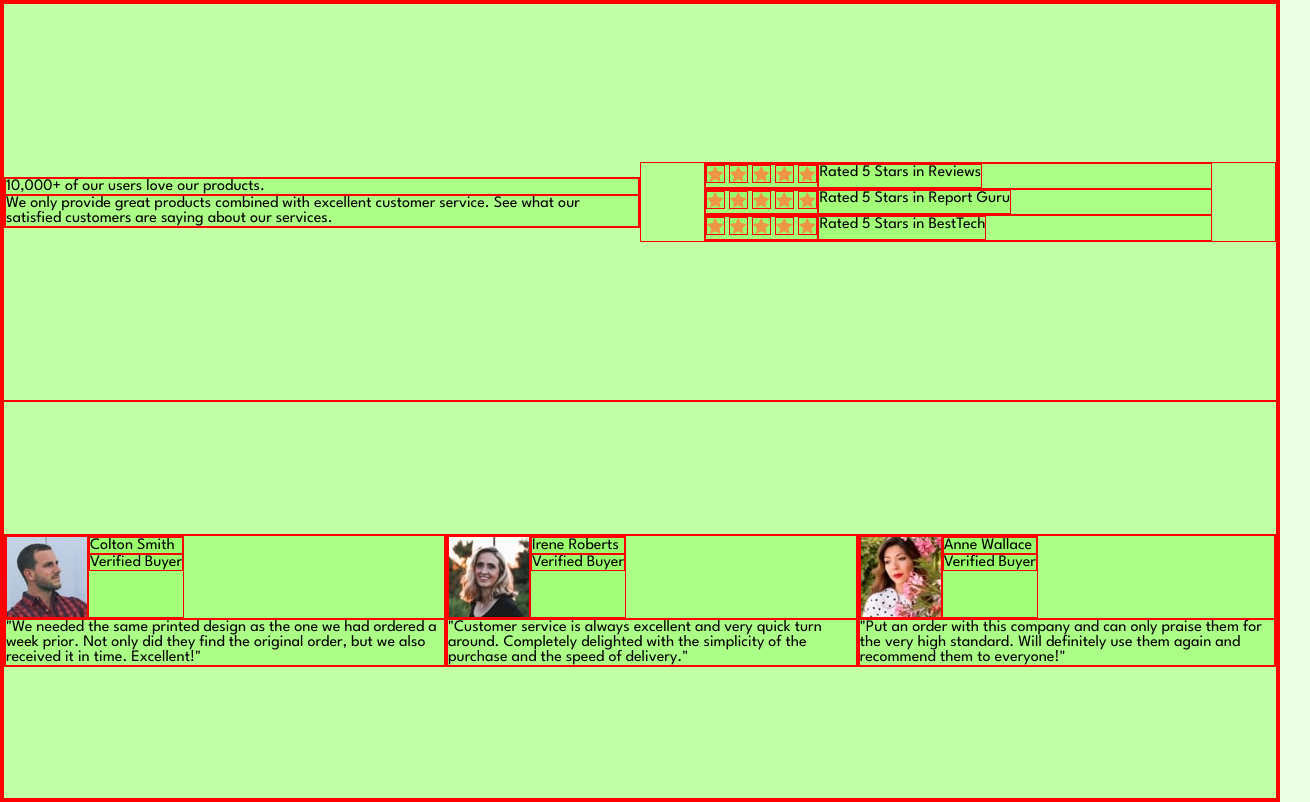
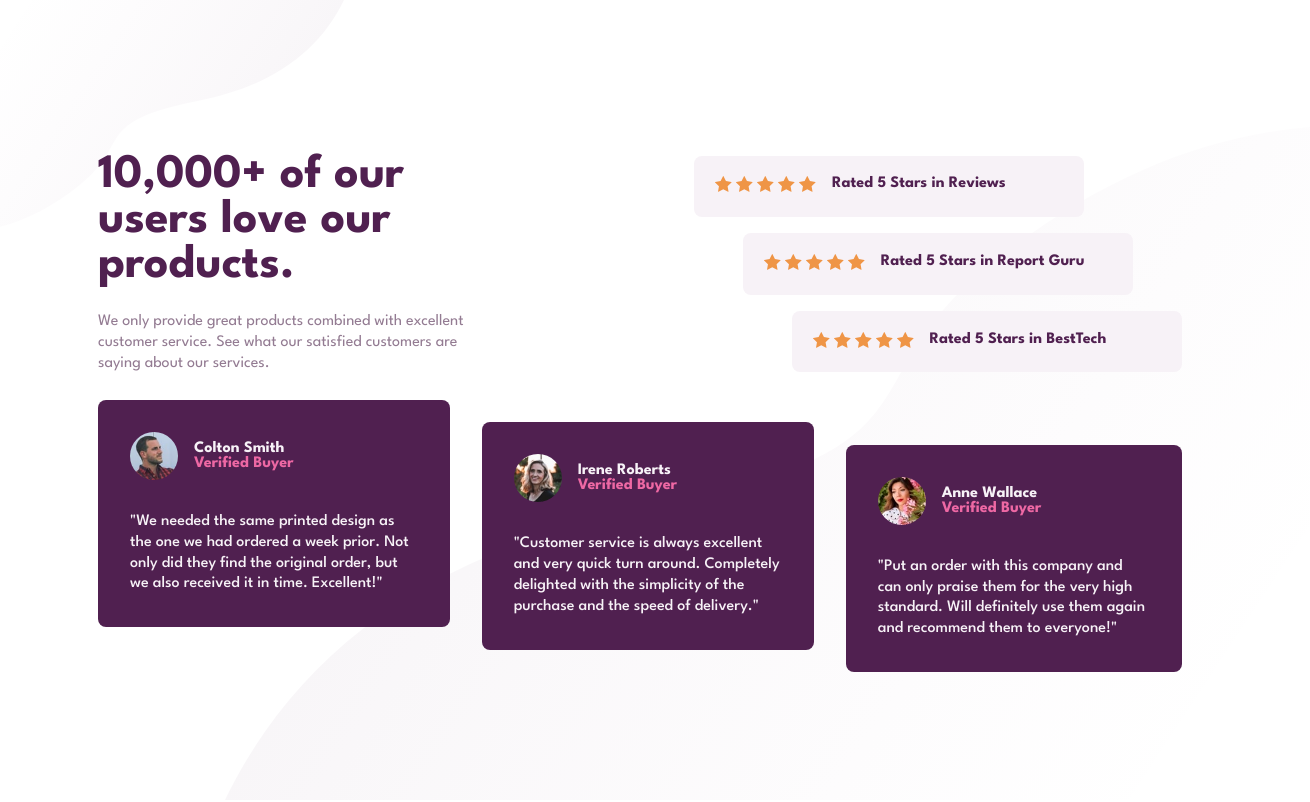
Before and after one commit to GrahamTheobald/social-proof-section-master, a plain HTML site: page index.html in a window 1280 px wide. Shown: the whole page, 1310 px wide, since content can reach past the window. Drawn offline with Linux system fonts and the light colour scheme.

Commit message:
completed desktop display

```diff
--- a/index.html
+++ b/index.html
@@ -33,7 +33,9 @@
           </p>
         </div>
         <div class="ratings">
-          <div class="rating">
+          <div class="ratings-box">
+
+            <div class="rating rating-first">
               <div class="rating-stars">
                 <img src="./images/icon-star.svg" alt="star">
                 <img src="./images/icon-star.svg" alt="star">
@@ -45,7 +47,7 @@
                 Rated 5 Stars in Reviews
               </div>
             </div>
-          <div class="rating">
+            <div class="rating rating-second">
               <div class="rating-stars">
                 <img src="./images/icon-star.svg" alt="star">
                 <img src="./images/icon-star.svg" alt="star">
@@ -57,7 +59,7 @@
                 Rated 5 Stars in Report Guru
               </div>
             </div>
-          <div class="rating">
+            <div class="rating rating-third">
               <div class="rating-stars">
                 <img src="./images/icon-star.svg" alt="star">
                 <img src="./images/icon-star.svg" alt="star">
@@ -71,8 +73,9 @@
             </div>
           </div>
         </div>
+      </div>
       <div class="bottom">
-        <div class="card">
+        <div class="card card-first">
           <div class="card-top">
             <img src="./images/image-colton.jpg" alt="colton">
             <div>
@@ -90,7 +93,7 @@
             Excellent!"
           </p>
         </div>
-        <div class="card">
+        <div class="card card-second">
           <div class="card-top">
             <img src="./images/image-irene.jpg" alt="irene">
             <div>
@@ -107,7 +110,7 @@
             delighted with the simplicity of the purchase and the speed of delivery."
           </p>
         </div>
-        <div class="card">
+        <div class="card card-third">
           <div class="card-top">
             <img src="./images/image-anne.jpg" alt="anne">
             <div>
--- a/styles.css
+++ b/styles.css
@@ -4,11 +4,9 @@
 --Dark-Grayish-Magenta: hsl(303, 10%, 53%);
 --Light-Grayish-Magenta: hsl(300, 24%, 96%);
 --White: hsl(0, 0%, 100%);
-}
 
-* {
-    border: 1px solid red;
-    background-color: hsla(100, 100%, 50%, 0.1)
+--line-height: 1.3;
+--border-radius: .5rem;
 }
 
 body {
@@ -24,43 +22,145 @@ body {
     flex-direction: column;
     height: 100%;
     justify-content: center;
+    padding: 8rem;
+    min-width: 1340px;
+    background-image:
+        url('./images/bg-pattern-bottom-desktop.svg'),
+        url('./images/bg-pattern-top-mobile.svg');
+    background-position: bottom right, top left;
+    background-repeat: no-repeat, no-repeat;
 }
 
 .top {
     flex: 1;
     display: flex;
     align-items: center;
+    justify-content: space-between;
 }
 
 .header {
+    display: flex;
+    flex-direction: column;
+    justify-content: center;
+    gap: 1.5rem;
+    height: 100%;
     width: 50%;
-
 }
 
+.heading {
+    font-size: 3rem;
+    width: 65%;
+    font-weight: 700;
+    color: var(--Very-Dark-Magenta)
+}
+
+.heading-below {
+    width: 70%;
+    color: var(--Dark-Grayish-Magenta);
+    line-height: var(--line-height);
+}
 .ratings {
+    display: flex;
     width: 50%;
     display: flex;
     flex-direction: column;
-    align-items: center;
+}
+.ratings-box {
+    align-self: flex-end;
+    display: flex;
+    flex-direction: column;
+    gap: 1rem;
+    border-color:hsl(300, 43%, 22%);
+    width: 90%;
 }
 
 .rating {
+    right: 0;
     display: flex;
     justify-content: flex-start;
-    width: 80%
+    /* flex-wrap: nowrap; */
+    gap: 1rem;
+    width: 80%;
+    padding: 1.3rem;
+    border-radius: var(--border-radius);
+    background-color: var(--Light-Grayish-Magenta);
 }
+
+.rating-first {
+    align-self: flex-start;
+}
+.rating-second {
+    align-self: center;
+}
+.rating-third {
+    align-self: flex-end;
+}
+
+.rating-text {
+    color: var(--Very-Dark-Magenta);
+    font-weight: 700;
+    background-color: inherit;
+}
+
+.rating-stars {
+    /* display: flex; */
+    gap: .5rem;
+}
+
+/* .rating-stars img {
+    width: 100%;
+} */
+
 
 .bottom {
     flex: 1;
     display: flex;
     align-items: center;
+    gap: 2rem;
 }
 
 .card {
     display: flex;
     flex-direction: column;
+    padding: 2rem;
+    gap: 2rem;
+    border-radius: var(--border-radius);
+    background-color: var(--Very-Dark-Magenta);
 }
 
 .card-top {
     display: flex;
+    align-items: center;
+    gap: 1rem;
 }
+
+.card-top > img {
+    width: 3rem;
+    border-radius: 50%;
+}
+
+.card-top h3 {
+    font-weight: 700;
+}
+
+.card-name {
+    color: var(--Light-Grayish-Magenta);
+}
+
+.card-role {
+    color: var(--Soft-Pink);
+}
+
+.card-text {
+    color: var(--Light-Grayish-Magenta);
+    font-weight: 500;
+    line-height: var(--line-height);
+}
+
+.card-first {
+    align-self: flex-start;
+}
+
+.card-third {
+    align-self: flex-end;
+}
```
Lines whose indentation alone changed are shown as unchanged.
